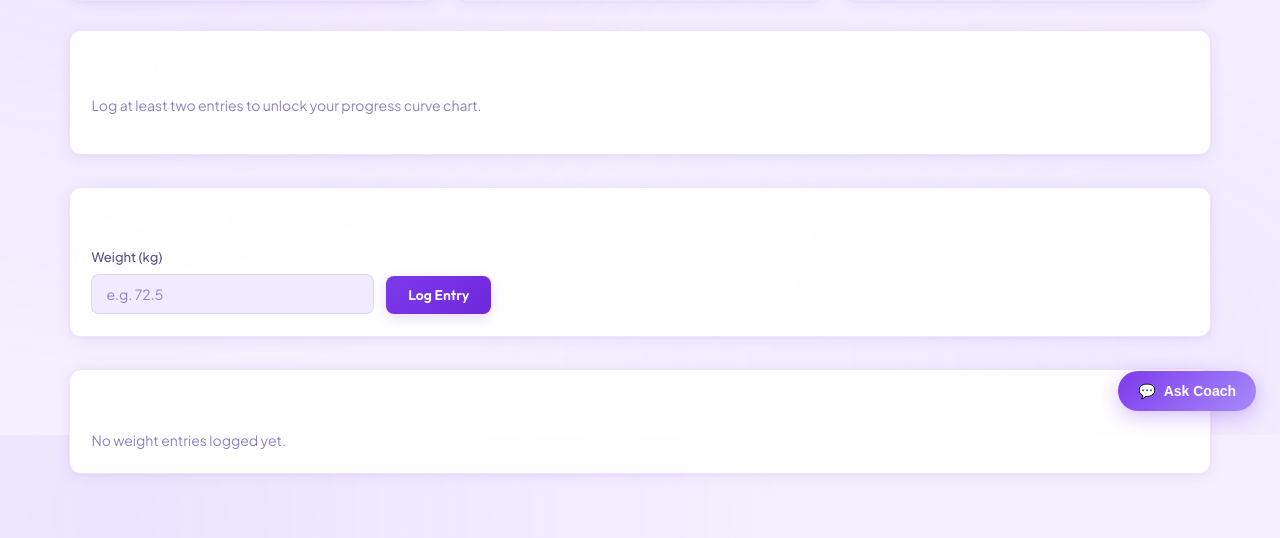
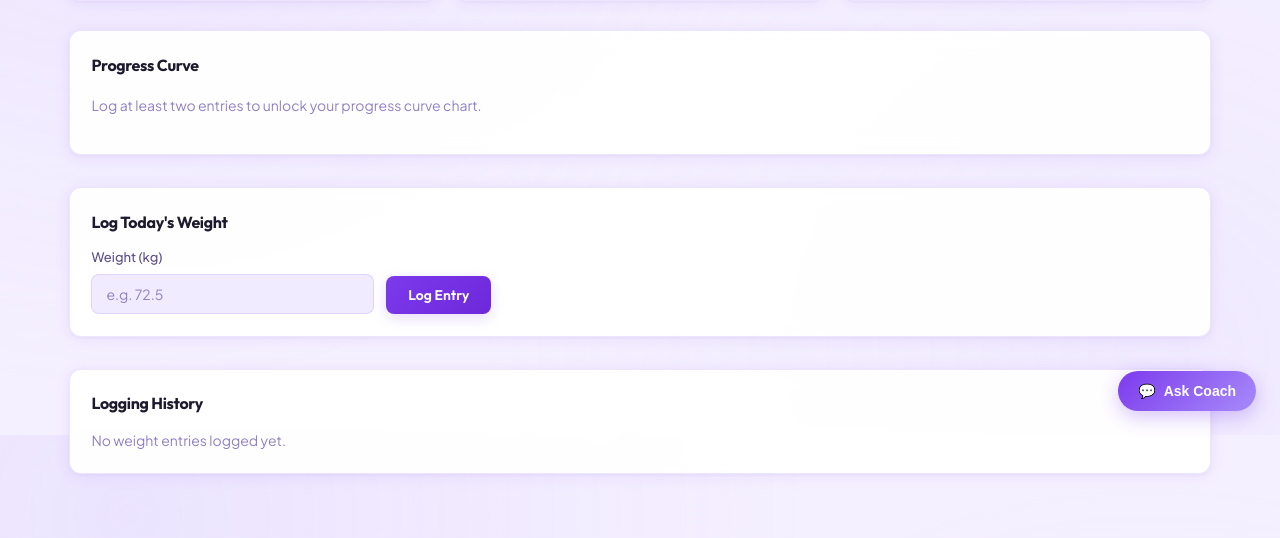
Before and after one commit to abel-111/Fitrack, a Flask app: page /weight/ in a window 1280 px wide. Shown: the part 365-903 px from the top of the page. Run offline with Flask 3, Linux system fonts and the light colour scheme; the visitor is signed in with stand-in values (Sample User, id 1); data that the repository does not hold is empty; some libraries are stand-ins or nearby versions.

Commit message:
ui(weight): replace hardcoded #fff colors with CSS variable --text-primary for theme consistency

```diff
--- a/app/templates/weight.html
+++ b/app/templates/weight.html
@@ -60,7 +60,7 @@
 
     <!-- Chart Card -->
     <div class="stat-card" style="margin-bottom: 2rem;">
-        <h3 style="font-size:16px; font-weight:700; color:#fff; margin-bottom:12px;">Progress Curve</h3>
+        <h3 style="font-size:16px; font-weight:700; color:var(--text-primary); margin-bottom:12px;">Progress Curve</h3>
         {% if has_logs %}
             <svg viewBox="0 0 600 200" style="width:100%; height:auto; filter:drop-shadow(0 4px 12px rgba(255, 71, 87, 0.25));">
                 <defs>
@@ -91,7 +91,7 @@
 
     <!-- Log Form -->
     <div class="stat-card" style="margin-bottom: 2rem;">
-        <h3 style="font-size:16px; font-weight:700; color:#fff; margin-bottom:12px;">Log Today's Weight</h3>
+        <h3 style="font-size:16px; font-weight:700; color:var(--text-primary); margin-bottom:12px;">Log Today's Weight</h3>
         <form method="POST" action="{{ url_for('weight.log_weight') }}" style="display:flex; gap:12px; align-items:flex-end; max-width:400px;">
             <div class="form-group" style="margin-bottom:0; flex:1;">
                 <label>Weight (kg)</label>
@@ -103,7 +103,7 @@
 
     <!-- Table -->
     <div class="stat-card">
-        <h3 style="font-size:16px; font-weight:700; color:#fff; margin-bottom:12px;">Logging History</h3>
+        <h3 style="font-size:16px; font-weight:700; color:var(--text-primary); margin-bottom:12px;">Logging History</h3>
         {% if logs %}
         <table class="custom-table">
             <thead>
@@ -118,7 +118,7 @@
                 <tr id="row-{{ log.id }}">
                     <td>{{ log.logged_at.strftime('%d %b %Y, %H:%M') }}</td>
                     <td id="display-{{ log.id }}">
-                        <strong style="color:#fff;">{{ log.weight_kg }}</strong> kg
+                        <strong style="color:var(--text-primary);">{{ log.weight_kg }}</strong> kg
                     </td>
                     <td>
                         <div id="actions-{{ log.id }}">
```
